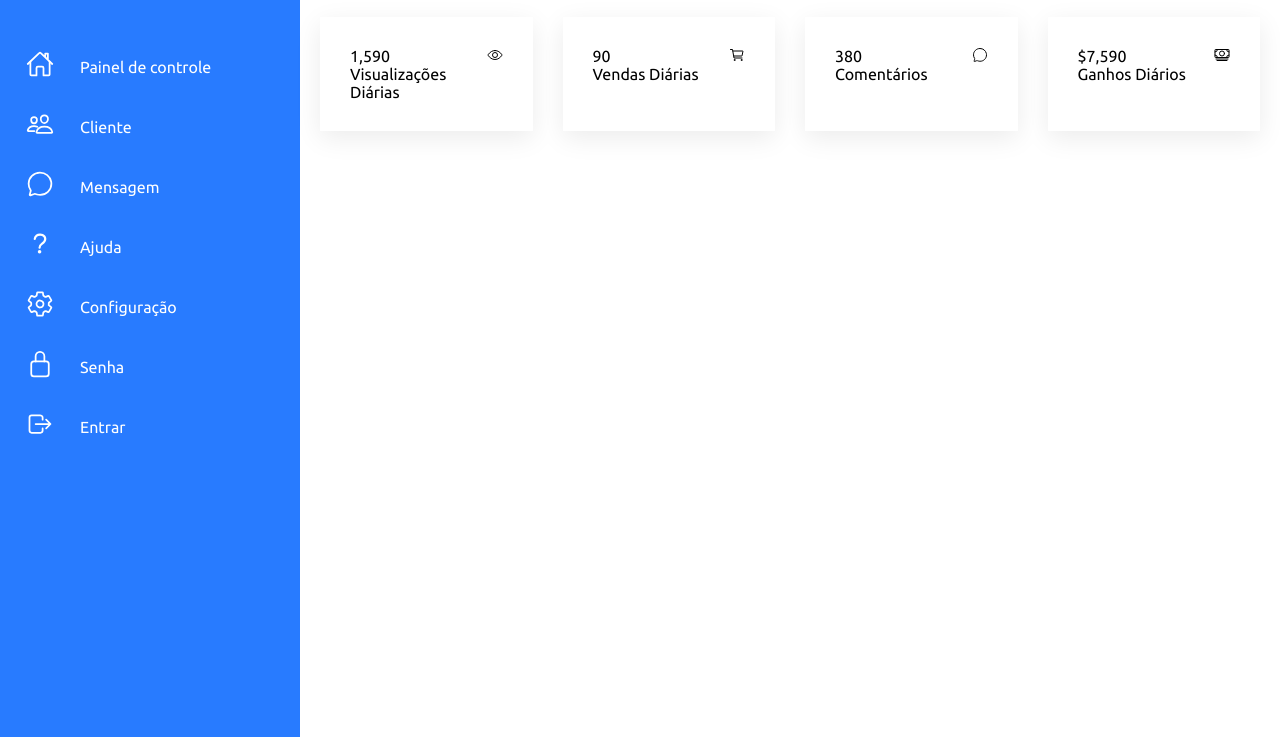
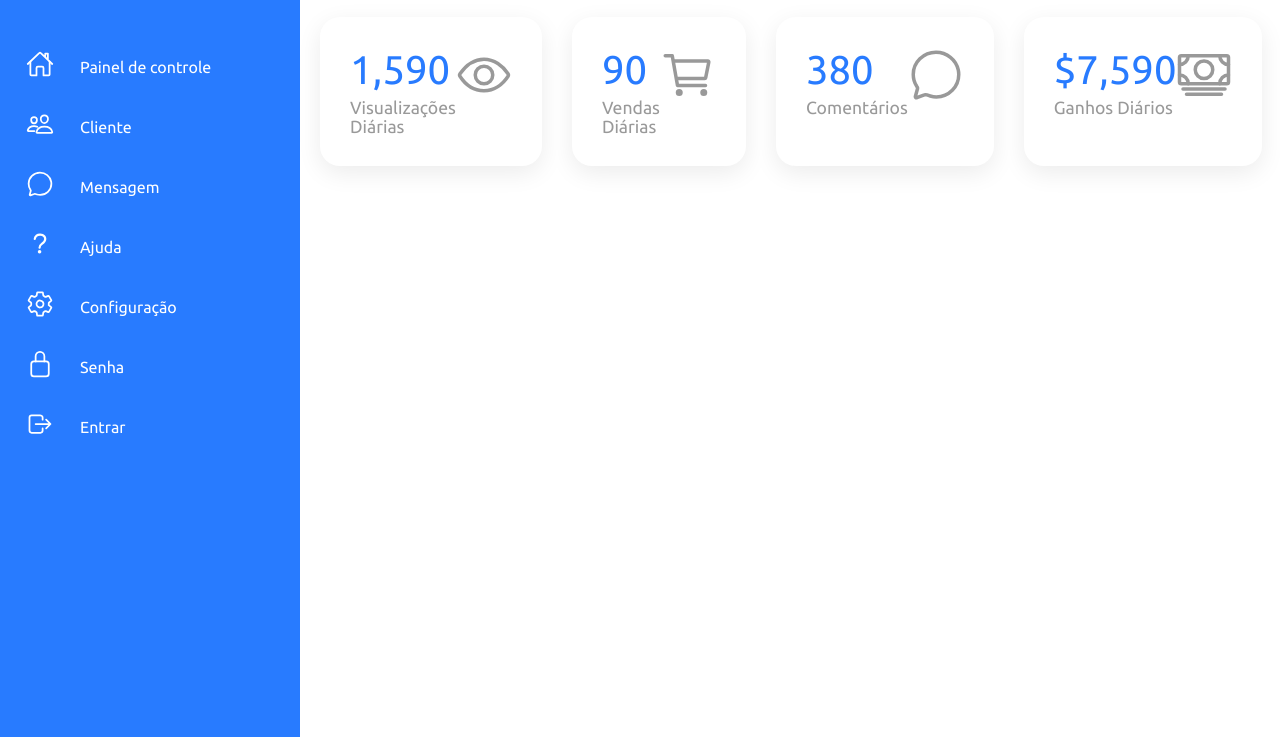
Before and after one commit to israel206/Reciclagem-JavaScript, a plain HTML site: page Dashboard/index.html in a window 1280 px wide. Shown: the part 63-800 px from the top of the page. Drawn offline with nearby package versions, Linux system fonts and the light colour scheme.

Commit message:
styles de card terminados

```diff
--- a/Dashboard/styles.css
+++ b/Dashboard/styles.css
@@ -204,8 +204,32 @@ body{
   position: relative;
   background: var(--white);
   padding: 30px;
+  border-radius: 20px;
   display:flex;
   justify-content: space-between;
   cursor: pointer;
   box-shadow: 0 7px 25px rgba(0,0,0,0.08);
 }
+.cardBox .card .numbers{
+  position: relative;
+  font-weight: 100;
+  font-size: 2.5em;
+  color: var(--blue);
+}
+.cardBox .card .cardName{
+  color: var(--black2);
+  font-size: 1.1em;
+  margin-top: 5px;
+}
+.cardBox .card .iconBx{
+  font-size: 3.5em;
+  color: var(--black2);
+}
+.cardBox .card:hover{
+  background: var(--blue);
+}
+.cardBox .card:hover .numbers,
+.cardBox .card:hover .cardName,
+.cardBox .card:hover .iconBx{
+  color: var(--white);
+}
```
